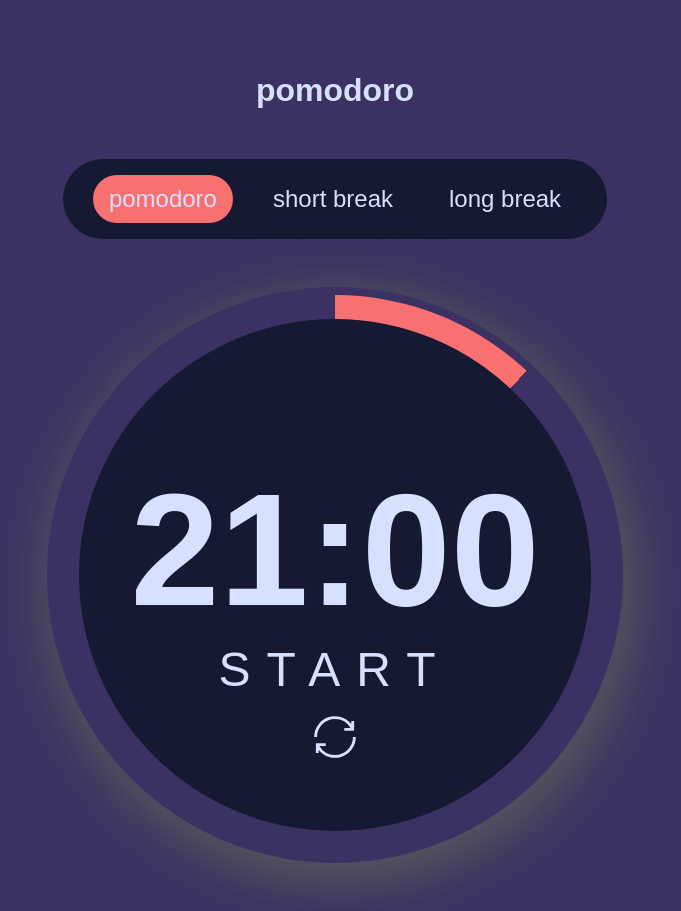
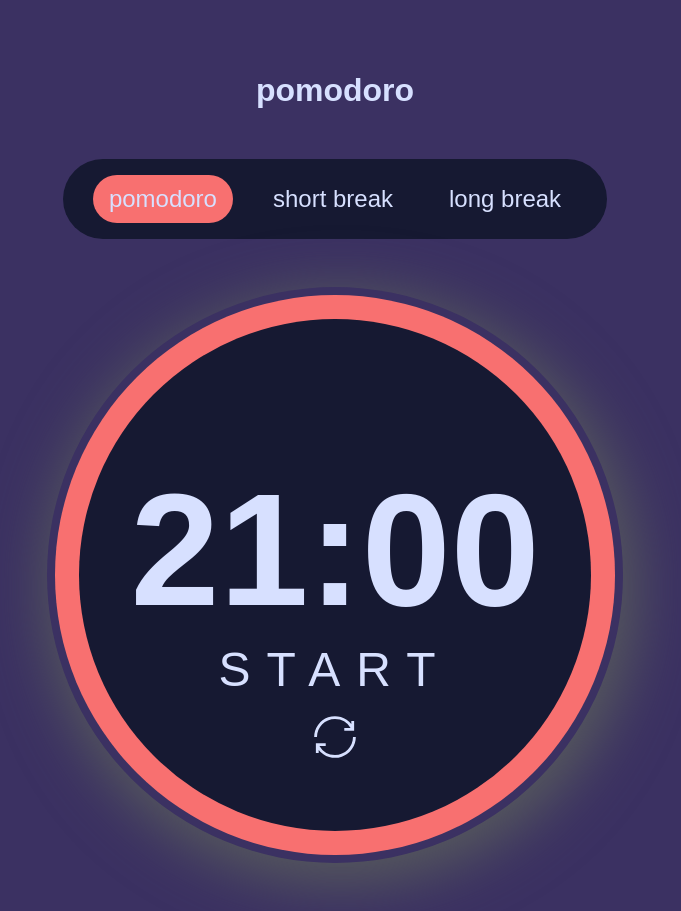
Before and after one commit to Gosia-Magdzik/pomodoro, a React (Create React App) app: page / in a window 1280 px wide. Shown: the whole page, without its empty margins (305-986 px from the left). Built offline with nearby package versions, Linux system fonts and the light colour scheme.

Commit message:
progress circle added

```diff
--- a/src/components/StateProvider/styled.js
+++ /dev/null
@@ -1 +0,0 @@
-import styled from "styled-components";
--- a/src/components/Timer/ProgressCircle/index.js
+++ b/src/components/Timer/ProgressCircle/index.js
@@ -4,11 +4,12 @@ import { StateContext } from "../../StateProvider";
 import { useContext, useEffect } from "react";
 
 export const ProgressCircle = () => {
+
     const {progress, setProgress, time, initTime} = useContext(StateContext);
 
-    //useEffect(() => {
-    //    setProgress(time / (initTime / 100));
-    //}, [setProgress])
+    useEffect(() => {
+        setProgress(time / (initTime / 100));
+    }, [setProgress, time])
 
     return(
         <OuterCircle progress={progress}>
```
